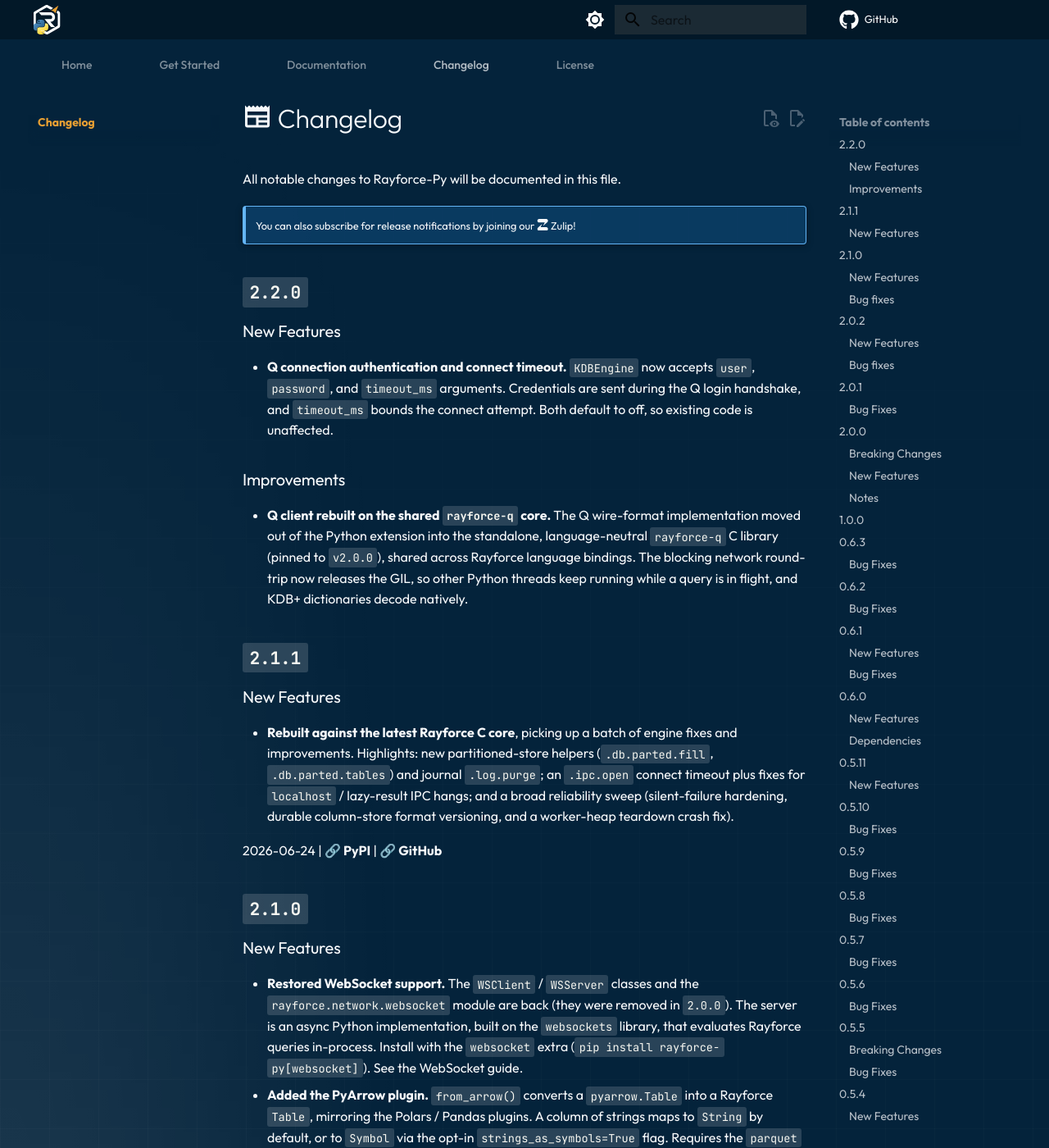
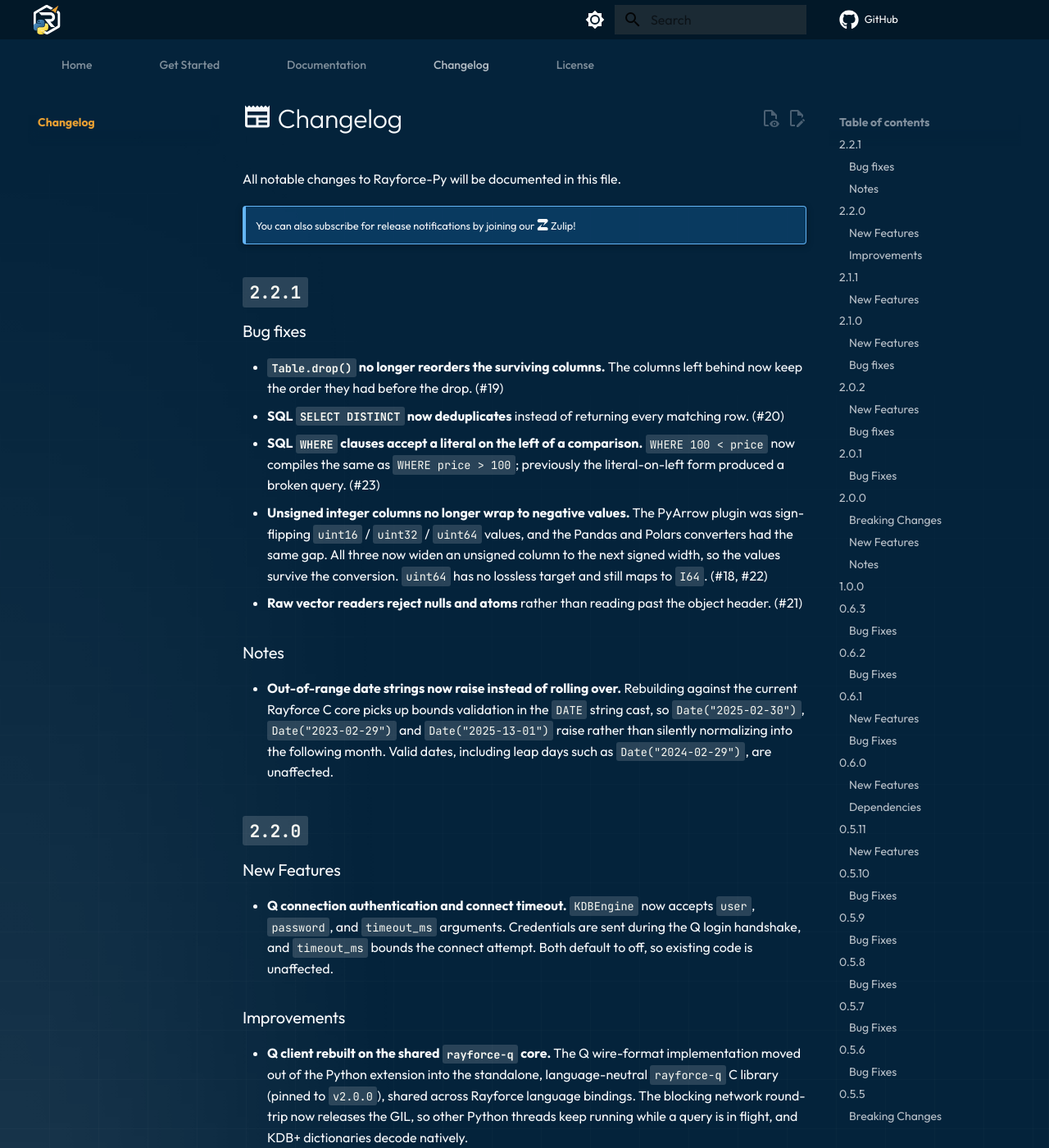
Before and after one commit to RayforceDB/rayforce-py, an MkDocs documentation site: the page built from docs/docs/content/CHANGELOG.md, in a window 1280 px wide and 1400 px high. Shown: the whole window at 82% size. Built offline with MkDocs 1.6.1 and Material for MkDocs 9.7.7, drawn with Linux system fonts in a browser that asks for light colours; comment, search, counter and statistics services are not loaded; a style sheet for code colours, icons or effects is not loaded.

Commit message:
(release) 2.2.1

```diff
--- a/docs/docs/content/CHANGELOG.md
+++ b/docs/docs/content/CHANGELOG.md
@@ -4,6 +4,41 @@
 
 !!! note ""
     You can also subscribe for release notifications by joining our [:simple-zulip: Zulip](https://rayforcedb.zulipchat.com/#narrow/channel/549008-Discuss)!
+
+
+## **`2.2.1`**
+
+### Bug fixes
+
+- **`Table.drop()` no longer reorders the surviving columns.** The columns left
+  behind now keep the order they had before the drop.
+  ([#19](https://github.com/RayforceDB/rayforce-py/pull/19))
+- **SQL `SELECT DISTINCT` now deduplicates** instead of returning every matching
+  row. ([#20](https://github.com/RayforceDB/rayforce-py/pull/20))
+- **SQL `WHERE` clauses accept a literal on the left of a comparison.**
+  `WHERE 100 < price` now compiles the same as `WHERE price > 100`; previously
+  the literal-on-left form produced a broken query.
+  ([#23](https://github.com/RayforceDB/rayforce-py/pull/23))
+- **Unsigned integer columns no longer wrap to negative values.** The
+  [PyArrow](./documentation/plugins/parquet.md) plugin was sign-flipping
+  `uint16` / `uint32` / `uint64` values, and the
+  [Pandas](./documentation/plugins/pandas.md) and
+  [Polars](./documentation/plugins/polars.md) converters had the same gap. All
+  three now widen an unsigned column to the next signed width, so the values
+  survive the conversion. `uint64` has no lossless target and still maps to
+  `I64`. ([#18](https://github.com/RayforceDB/rayforce-py/pull/18),
+  [#22](https://github.com/RayforceDB/rayforce-py/pull/22))
+- **Raw vector readers reject nulls and atoms** rather than reading past the
+  object header. ([#21](https://github.com/RayforceDB/rayforce-py/pull/21))
+
+### Notes
+
+- **Out-of-range date strings now raise instead of rolling over.** Rebuilding
+  against the current Rayforce C core picks up bounds validation in the `DATE`
+  string cast, so `Date("2025-02-30")`, `Date("2023-02-29")` and
+  `Date("2025-13-01")` raise rather than silently normalizing into the following
+  month. Valid dates, including leap days such as `Date("2024-02-29")`, are
+  unaffected.
 
 
 ## **`2.2.0`**
--- a/pyproject.toml
+++ b/pyproject.toml
@@ -4,7 +4,7 @@
 
 [project]
 name = "rayforce_py"
-version = "2.2.0"
+version = "2.2.1"
 description = "Python bindings for RayforceDB"
 readme = "README.md"
 authors = [{name = "RayforceDB"}]
--- a/rayforce/__init__.py
+++ b/rayforce/__init__.py
@@ -10,7 +10,7 @@
 
 FFI.init_runtime()
 
-version = "2.2.0"
+version = "2.2.1"
 
 if sys.platform == "linux" or sys.platform == "darwin":
     lib_name = "_rayforce_c.so"
--- a/setup.py
+++ b/setup.py
@@ -9,7 +9,7 @@
 
 setup(
     name="rayforce_py",
-    version="2.2.0",
+    version="2.2.1",
     packages=find_packages(),
     package_data={
         "rayforce": ["*.so", "*.dylib", "*.pyi", "bin/rayforce"],
```
Also changed, not shown: 1 other file.
